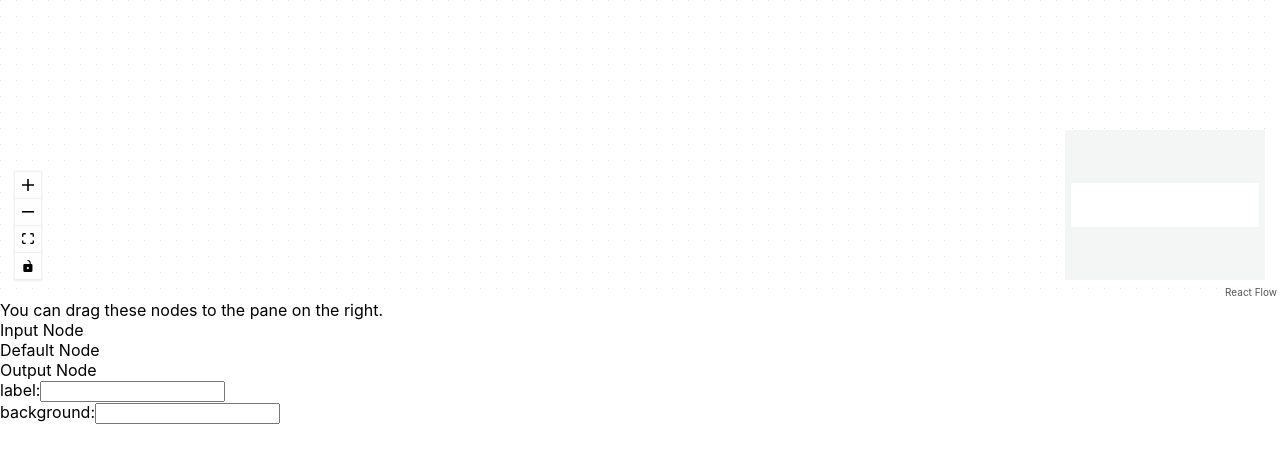
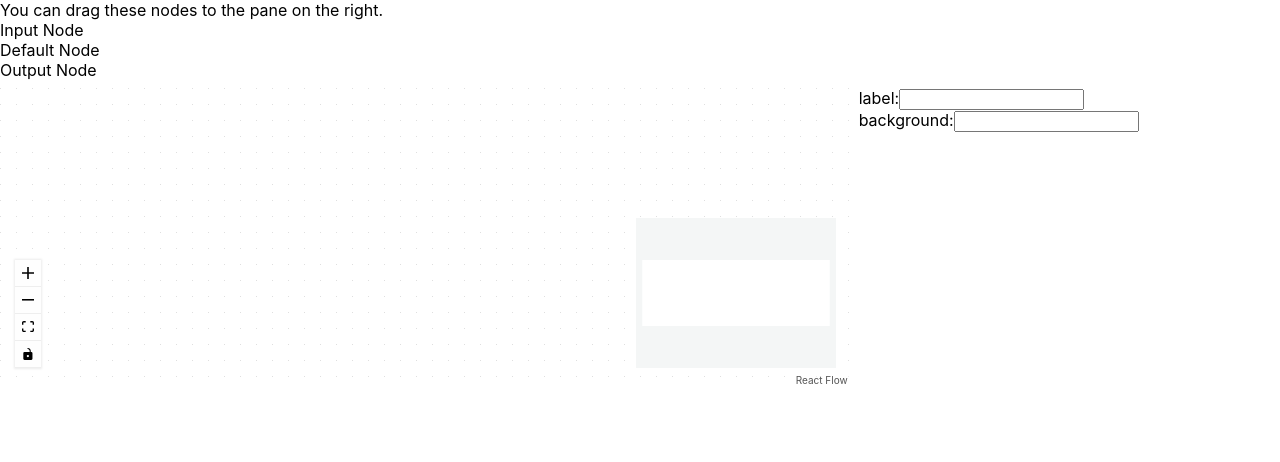
Before and after one commit to yasuaki-344/work-flow-chart, a React (Create React App) app in the folder work-flow-chart-client/: page / in a window 1280 px wide. Shown: the top 462 px of the page. Built offline with nearby package versions, Linux system fonts and the light colour scheme.

Commit message:
Modify layout

```diff
--- a/work-flow-chart-client/src/App.tsx
+++ b/work-flow-chart-client/src/App.tsx
@@ -1,3 +1,4 @@
+import { Grid } from "@mui/material";
 import React, { useRef, useState } from "react";
 import ReactFlow, {
   removeElements,
@@ -139,7 +140,7 @@
     event.preventDefault();
     const type = event.dataTransfer.getData("application/reactflow");
     if (reactFlowWrapper.current != null) {
-      console.log(reactFlowWrapper.current)
+      console.log(reactFlowWrapper.current);
       const reactFlowBounds = reactFlowWrapper.current.getBoundingClientRect();
       if (reactFlowInstance != null) {
         const position = reactFlowInstance.project({
@@ -165,6 +166,11 @@
   return (
     <>
       <ReactFlowProvider>
+        <Grid container spacing={1}>
+          <Grid item xs={12}>
+            <DragPanel />
+          </Grid>
+          <Grid item xs={8}>
             <div style={{ height: 300 }} ref={reactFlowWrapper}>
               <ReactFlow
                 elements={elements}
@@ -180,8 +186,8 @@
                 {background}
               </ReactFlow>
             </div>
-        <DragPanel />
-      </ReactFlowProvider>
+          </Grid>
+          <Grid item xs={4}>
             <div>
               <div>
                 <label>label:</label>
@@ -197,6 +203,9 @@
                 />
               </div>
             </div>
+          </Grid>
+        </Grid>
+      </ReactFlowProvider>
     </>
   );
 };
```
Lines whose indentation alone changed are shown as unchanged.
